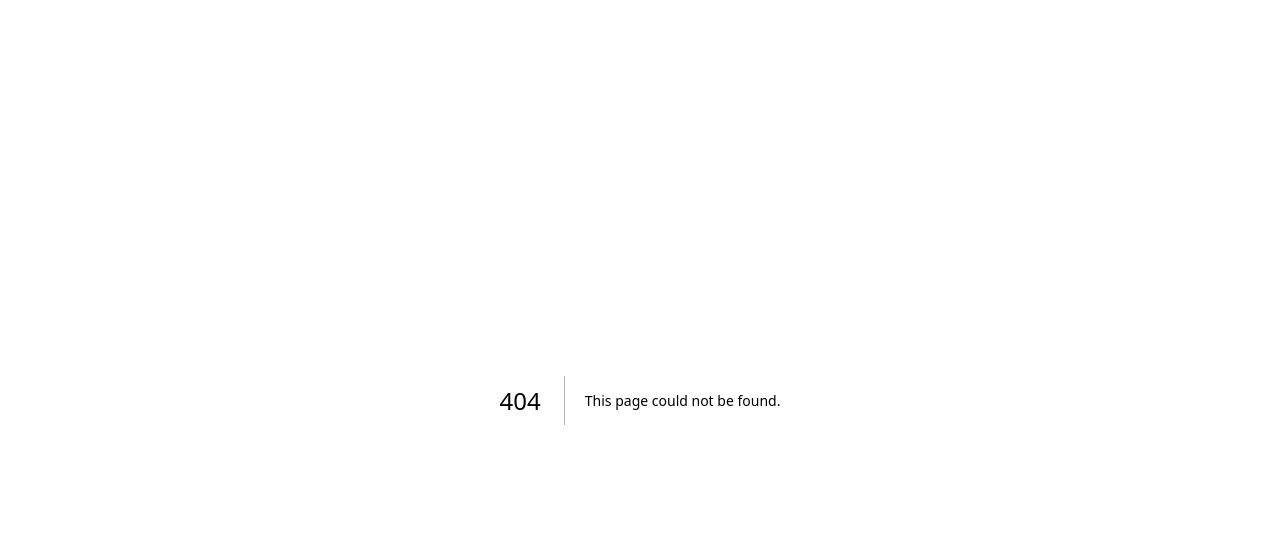
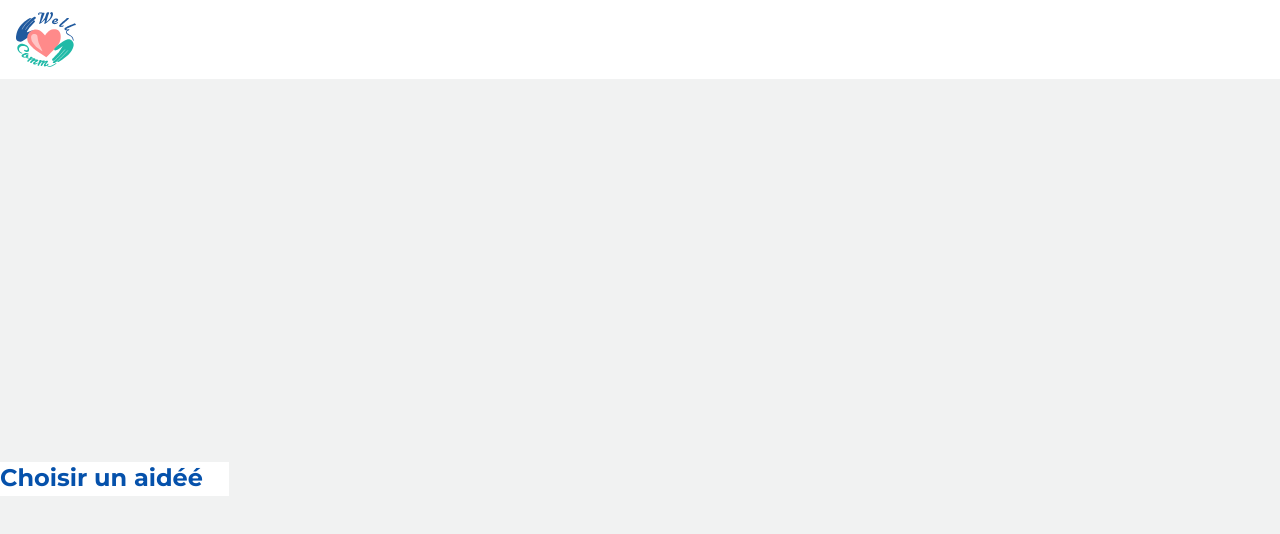
Before and after one commit to TheGamerFarmer/Well-Comm, a Next.js app in the folder site-web/: page /selectionAidee in a window 1280 px wide. Before the commit this address had no page. Shown: the top 534 px of the page. Built offline with nearby package versions, Linux system fonts and the light colour scheme.

Commit message:
début selectionAidee

```diff
--- a/site-web/app/calendar/page.tsx
+++ /dev/null
@@ -1,7 +0,0 @@
-import MiniHeader from '@/components/MiniHeader';
-
-export default function Calendar() {
-    return (
-        <MiniHeader />
-    )
-}
--- /dev/null
+++ b/site-web/app/selectionAidee/page.tsx
@@ -0,0 +1,17 @@
+import MiniHeader from '@/components/MiniHeader';
+
+export default function Calendar() {
+    return (
+        <>
+            <MiniHeader />
+            <main className="min-h-screen flex items-center space-x-2 bg-[#f1f2f2]">
+                <div className="flex items-center space-x-2 bg-white flex items-center space-x-2">
+                    <p className="w-[229px] h-[34px] flex font-montserrat text-2xl font-bold text-left text-[#0551ab]">
+                        Choisir un aidéé
+                    </p>
+                </div>
+            </main>
+        </>
+
+    )
+}
--- a/site-web/components/Header.tsx
+++ b/site-web/components/Header.tsx
@@ -9,7 +9,7 @@ export default function Header() {
     return (
         // La barre de navigation principale
         <header className="bg-white shadow-md">
-            <div className="container mx-auto px-4 py-3 flex justify-between items-center">
+            <div className="w-full mx-auto px-4 py-3 flex justify-between items-center">
                 <Link href="/" className="flex items-center space-x-2">
                     <Image
                         src="/images/logo.svg" //  Assurez-vous que ce nom de fichier est exact
--- a/site-web/components/MiniHeader.tsx
+++ b/site-web/components/MiniHeader.tsx
@@ -8,7 +8,7 @@ export default function Header() {
     return (
         // La barre de navigation principale
         <header className="bg-white shadow-md">
-            <div className="container mx-auto px-4 py-3 flex justify-between items-center">
+            <div className="w-full mx-auto px-4 py-3 flex justify-between items-center">
                 <Link href="/" className="flex items-center space-x-2">
                     <Image
                         src="/images/logo.svg" //  Assurez-vous que ce nom de fichier est exact
```
